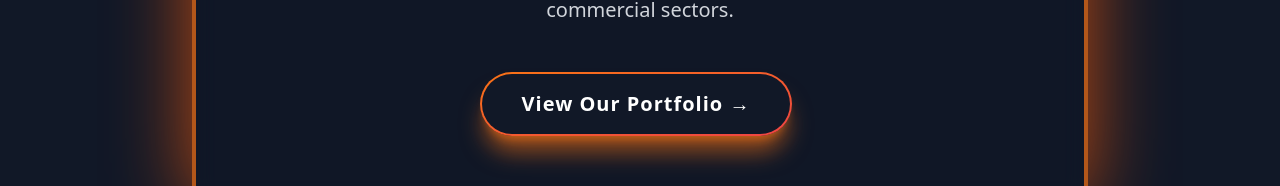
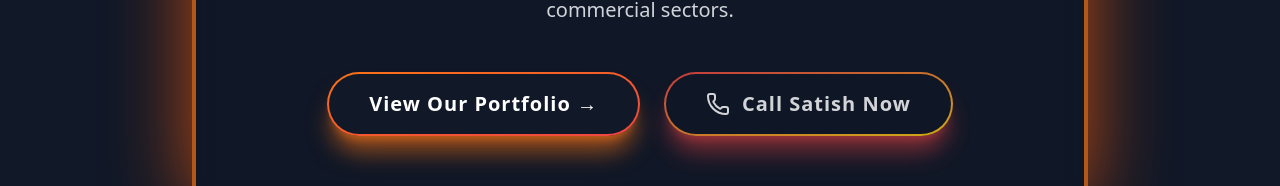
Before and after one commit to GaneshNawghare/balaji-fabrication, a React (Create React App) app: page / in a window 1280 px wide. Shown: the part 608-794 px from the top of the page. Built offline with nearby package versions, Linux system fonts and the light colour scheme.

Commit message:
call now added

```diff
--- a/src/components/Home.jsx
+++ b/src/components/Home.jsx
@@ -1,11 +1,12 @@
 import React from "react";
 import { useNavigate } from "react-router-dom";
-import Image1 from "../assets/images/Labourer-arc-welding.png"
-import Image2 from "../assets/images/SMF_blog_header_Oct-1-1-725w.png"
-import Image3 from "../assets/images/cover-fabrication-welding.png"
-import Image4 from "../assets/images/metal-fabrication-welding-lg.png"
-import Image5 from "../assets/images/Industrial-Welding-in-Action.png"
-import Image6 from "../assets/images/two-welders0working-on-a-metal-fabrication.png"
+import Image1 from "../assets/images/Labourer-arc-welding.png";
+import Image2 from "../assets/images/SMF_blog_header_Oct-1-1-725w.png";
+import Image3 from "../assets/images/cover-fabrication-welding.png";
+import Image4 from "../assets/images/metal-fabrication-welding-lg.png";
+import Image5 from "../assets/images/Industrial-Welding-in-Action.png";
+import Image6 from "../assets/images/two-welders0working-on-a-metal-fabrication.png";
+import { Phone } from "lucide-react";
 
 const images = [Image1, Image3, Image2, Image5, Image4, Image6];
 
@@ -14,7 +15,6 @@ export default function Home() {
 
   return (
     <div className="relative min-h-[85vh] flex flex-col items-center justify-center bg-gray-900 overflow-hidden p-4 md:p-8 shadow-2xl">
-
       {/* Scrolling Carousel Background */}
       <div className="absolute inset-0 overflow-hidden">
         <div className="flex animate-scroll-lg space-x-4 md:space-x-8">
@@ -35,19 +35,38 @@ export default function Home() {
           Precision | Strength | Durability
         </p>
         <h2 className="text-3xl sm:text-5xl md:text-7xl font-black text-white mb-4 sm:mb-8 leading-tight font-sans">
-          Crafting <span className="text-orange-500">Excellence</span> in Metal Fabrication
+          Crafting <span className="text-orange-500">Excellence</span> in Metal
+          Fabrication
         </h2>
         <p className="text-sm sm:text-lg md:text-xl text-gray-300 mb-6 sm:mb-12 max-w-md sm:max-w-3xl md:max-w-4xl mx-auto">
-          We are specialists in professional welding and heavy fabrication, delivering robust projects built with unparalleled precision for the industrial and commercial sectors.
+          We are specialists in professional welding and heavy fabrication,
+          delivering robust projects built with unparalleled precision for the
+          industrial and commercial sectors.
         </p>
+
+        {/* Button Group (Portfolio & New Call Button) */}
+        <div className="flex flex-col sm:flex-row justify-center items-center gap-4">
           <button
-          onClick={() => navigate('/gallery')}
-          className="group relative inline-flex items-center justify-center p-0.5 me-2 overflow-hidden text-lg sm:text-xl font-bold rounded-full bg-gradient-to-br from-orange-500 to-red-500 shadow-xl shadow-orange-500/60 transition duration-500 transform hover:scale-105"
+            onClick={() => navigate("/gallery")}
+            className="group relative inline-flex items-center justify-center p-0.5 me-2 overflow-hidden text-lg sm:text-xl font-bold rounded-full bg-gradient-to-br from-orange-500 to-red-500 shadow-xl shadow-orange-500/60 transition duration-500 transform hover:scale-105 w-full sm:w-auto"
           >
             <span className="relative px-6 sm:px-10 py-3 sm:py-4 transition-all ease-in duration-300 bg-gray-900 rounded-full group-hover:bg-opacity-0 text-white tracking-wider">
               View Our Portfolio &rarr;
             </span>
           </button>
+
+          {/* NEW Prominent 'Call Us' Button for Contact */}
+          <a
+            href="tel:+919860888198"
+            className="group relative inline-flex items-center justify-center p-0.5 overflow-hidden text-lg sm:text-xl font-bold rounded-full bg-gradient-to-br from-red-500 to-yellow-400 shadow-xl shadow-red-500/60 transition duration-500 transform hover:scale-105 w-full sm:w-auto animate-pulse"
+          >
+            <span className="relative px-6 sm:px-10 py-3 sm:py-4 transition-all ease-in duration-300 bg-gray-900 rounded-full group-hover:bg-opacity-0 text-white tracking-wider flex items-center gap-3">
+              {/* Assuming 'Phone' is your icon component */}
+              <Phone className="w-6 h-6" />
+              Call Satish Now
+            </span>
+          </a>
+        </div>
       </div>
 
       {/* Custom styles for animation */}
```
Lines whose indentation alone changed are shown as unchanged.
